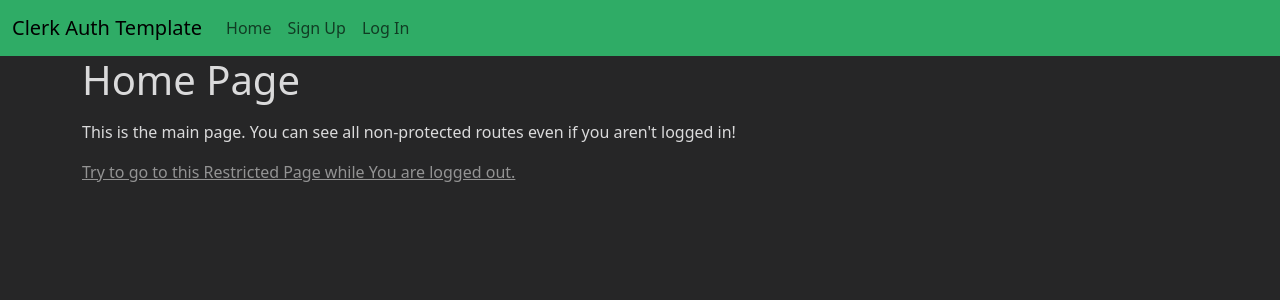
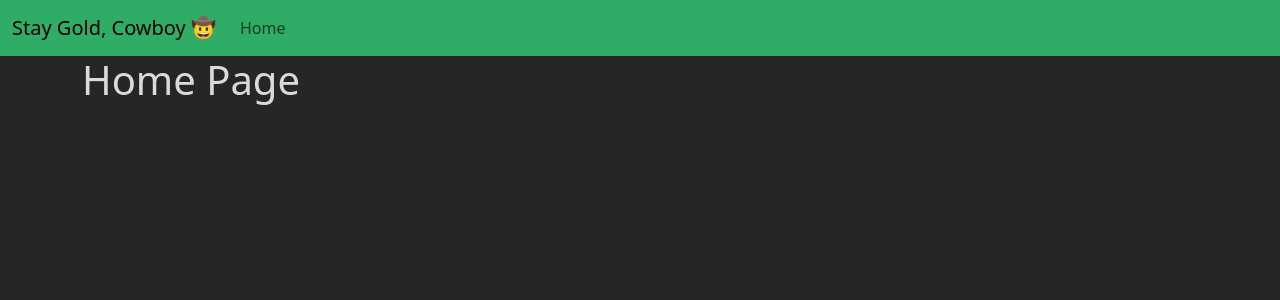
Before and after one commit to Frondgle/thearchive-client, a Next.js app: page / in a window 1280 px wide. Shown: the top 300 px of the page. Built offline with nearby package versions, Linux system fonts and the light colour scheme; no server answers.

Commit message:
Prepared Template

```diff
--- a/components/Navbar/Navbar.jsx
+++ b/components/Navbar/Navbar.jsx
@@ -1,27 +1,12 @@
-import { useRouter } from 'next/router';
 import styles from './navbar.module.css';
 import Link from 'next/link';
-import { useUser, useClerk } from '@clerk/nextjs';
 
 function NavBar() {
-  const router = useRouter();
-  const { user } = useUser();
-  const { signOut } = useClerk();
-
-  const handleLogout = async () => {
-    try {
-      router.push('/');
-      await signOut();
-    } catch (error) {
-      console.log(error);
-    }
-  };
-
   return (
     <nav className={`navbar navbar-expand-lg ${styles.navbar}`}>
       <div className="container-fluid">
         <Link className="navbar-brand" passHref href="/">
-          Clerk Auth Template
+          Stay Gold, Cowboy 🤠
         </Link>
         <button
           className="navbar-toggler"
@@ -41,33 +26,6 @@ function NavBar() {
                 Home
               </Link>
             </li>
-            {!user?.id ? (
-              <>
-                <li className="nav-item">
-                  <Link href="/sign-up" className=" nav-link">
-                    Sign Up
-                  </Link>
-                </li>
-                <li className="nav-item">
-                  <Link href="/sign-in" className=" nav-link">
-                    Log In
-                  </Link>
-                </li>
-              </>
-            ) : (
-              <>
-                <li className="nav-item ">
-                  <Link href="/restricted" className="nav-link">
-                    Restricted Page
-                  </Link>
-                </li>
-                <li className="nav-item ">
-                  <Link href="#" onClick={handleLogout} className="nav-link">
-                    Log Out
-                  </Link>
-                </li>
-              </>
-            )}
           </ul>
         </div>
       </div>
--- a/pages/index.js
+++ b/pages/index.js
@@ -1,14 +1,14 @@
 /* eslint-disable react/no-unescaped-entities */
-import { useUser } from "@clerk/nextjs";
+// import { useUser } from "@clerk/nextjs"; TODO: comment this line in to use Clerk Auth
 import { useRouter } from "next/router";
 
 export default function Home() {
   const router = useRouter();
-  const { user } = useUser();
+  // const { user } = useUser(); TODO: comment this line in to use Clerk Auth
   return (
     <>
       <h1 className="mb-3">Home Page</h1>
-      {user?.id ? (
+      {/* {user?.id ? (
         <h3>Welcome {user.username}, you are currently logged in!</h3>
       ) : (
         <>
@@ -18,7 +18,7 @@ export default function Home() {
             </a>
           </p>
         </>
-      )}
+      )} */}
     </>
   )
 }
```
